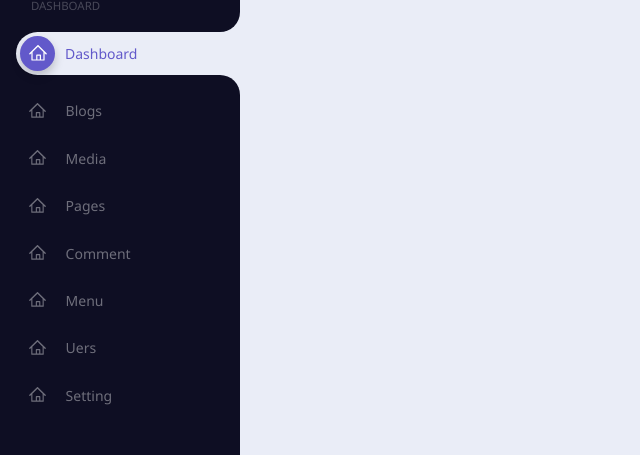
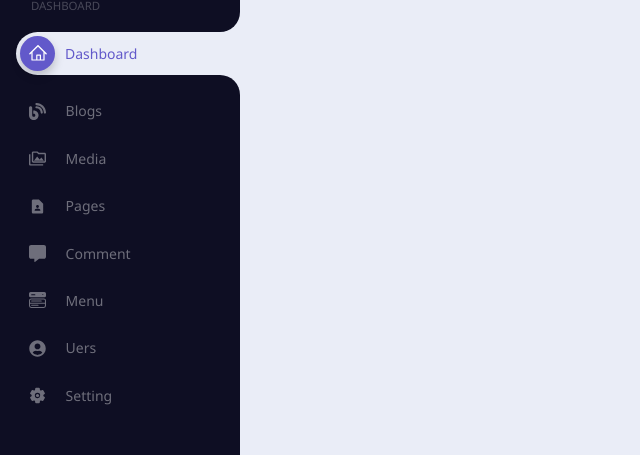
Before and after one commit to Bishal221/Brand-Particle, a React (Vite) app in the folder client/: page /admin in a window 1280 px wide. Shown: the part 92-547 px from the top of the page, without its empty margins (0-640 px from the left). Built offline with nearby package versions, Linux system fonts and the light colour scheme; sample sign-in values are in the browser's storage; a web font is replaced by a local one.

Commit message:
Auto saved

```diff
--- a/client/src/Admin/Components/AdminMenuItems.jsx
+++ b/client/src/Admin/Components/AdminMenuItems.jsx
@@ -1,25 +1,30 @@
 import { RxHome } from "react-icons/rx";
+import { FaBlog } from "react-icons/fa6";
+import { MdOutlinePermMedia } from "react-icons/md";
+import { MdContactPage } from "react-icons/md";
+import { FaCommentAlt } from "react-icons/fa";
+import { BsFillMenuButtonWideFill } from "react-icons/bs";
+import { FaUserCircle } from "react-icons/fa";
+import { IoSettings } from "react-icons/io5";
 
 export const Menu = [
     {
         id: 1,
         name: "Dashboard",
-        link: "",
-        icon: '',
         cat: "heading",
     },
     {
         id: 2,
         name: "Dashboard",
         link: "/admin",
-        icon: '',
+        icon: <RxHome />,
         cat: "menu",
     },
     {
         id: 3,
         name: "Blogs",
         link: "/admin",
-        icon: '',
+        icon: <FaBlog />,
         cat: "menu",
         submenu: [
             {
@@ -48,35 +53,35 @@ export const Menu = [
         id: 4,
         name: "Media",
         link: "/admin",
-        icon: '',
+        icon: <MdOutlinePermMedia />,
         cat: "menu",
     },
     {
         id: 5,
         name: "Pages",
         link: "/admin",
-        icon: '',
+        icon: <MdContactPage />,
         cat: "menu",
     },
     {
         id: 6,
         name: "Comment",
         link: "/admin",
-        icon: '',
+        icon: <FaCommentAlt />,
         cat: "menu",
     },
     {
         id: 7,
         name: "Menu",
         link: "/admin",
-        icon: '',
+        icon: <BsFillMenuButtonWideFill />,
         cat: "menu",
     },
     {
         id: 8,
         name: "Uers",
         link: "/admin",
-        icon: '',
+        icon: <FaUserCircle />,
         cat: "menu",
         submenu: [
             {
@@ -100,7 +105,7 @@ export const Menu = [
         id: 9,
         name: "Setting",
         link: "/admin",
-        icon: '',
+        icon: <IoSettings />,
         cat: "menu",
         submenu: [
             {
--- a/client/src/Admin/Components/SideBar.jsx
+++ b/client/src/Admin/Components/SideBar.jsx
@@ -36,16 +36,16 @@ const SideBar = () => {
                                 return (
                                     <>
                                         {menu.cat === 'heading' ? (
-                                            <li className='text-[#ffffff4d] text-[0.718rem] font-medium uppercase opacity-80 relative pt-3 pb-[0.2rem] px-[0.93rem]'>
+                                            <li key={menu.id} className='text-[#ffffff4d] text-[0.718rem] font-medium uppercase opacity-80 relative pt-3 pb-[0.2rem] px-[0.93rem]'>
                                                 <span>{menu.name}</span>
                                             </li>
                                         ) :
                                             (
-                                                <li onClick={()=> MenuOpen(menu)} className={menuActive === menu.id ? 'mt-[5px] p-0' : 'my-[5px]'}>
+                                                <li key={menu.id} onClick={()=> MenuOpen(menu)} className={menuActive === menu.id ? 'mt-[5px] p-0' : 'my-[5px]'}>
                                                     <Link to={''} className={menuActive === menu.id ? 'my-[15px] h-[43px] bg-[#eaedf7] p-[0.25rem] relative z-[1] mx-auto text-center rounded-tl-[30px] rounded-bl-[30px] border-[0] border-transparent w-full flex text-[.875rem] text-[#fff6] items-center no-underline font-normal before:absolute before:top-[-30px] before:z-[9] before:h-[30px] before:border-l-transparent before:border-t-transparent before:border-b-[transparent] before:bottom-0 before:rounded-br-[48px] before:border-e-[20px] before:right-0 before:border-[#0e0e23] after:content-[""] after:absolute after:z-0 after:h-[30px] after:border-l-transparent after:border-t-transparent after:border-b-[transparent] after:top-[43px] after:bottom-0 after:right-0 after:rounded-tl-none after:rounded-tr-[48px] after:rounded-bl-none after:rounded-br-none after:border-e-[20px] after:border-[#0e0e23]' : 'relative group flex items-center no-underline text-[.875rem] text-[#fff6] font-normal p-3 rounded-[0.688rem]'}>
                                                         <span className={menuActive === menu.id ? 'absolute top-[-30px] w-5 h-[60px] right-0 bg-[#eaedf7] ' : 'hidden'}></span>
                                                         <span className={menuActive === menu.id ? 'absolute top-[35px] w-5 h-[30px] right-0 bg-[#eaedf7] ' : 'hidden'}></span>
-                                                        <span className={menuActive === menu.id ? 'text-lg w-[35px] h-[35px] leading-[33px] text-center shadow-[0_5px_10px_#0003] text-white rounded-[50%] bg-[#6259ca] flex items-center justify-center mr-[10px]' : 'flex items-center transition-all duration-300 justify-center mr-[1.2rem] w-[1.15rem] h-[1.15rem] text-[1.063rem] text-center group-hover:fill-white text-[#fff6] group-hover:text-white fill-[#fff6] rounded-[0.688rem] hover:font-medium'}><RxHome /></span>
+                                                        <span className={menuActive === menu.id ? 'text-lg w-[35px] h-[35px] leading-[33px] text-center shadow-[0_5px_10px_#0003] text-white rounded-[50%] bg-[#6259ca] flex items-center justify-center mr-[10px]' : 'flex items-center transition-all duration-300 justify-center mr-[1.2rem] w-[1.15rem] h-[1.15rem] text-[1.063rem] text-center group-hover:fill-white text-[#fff6] group-hover:text-white fill-[#fff6] rounded-[0.688rem] hover:font-medium'}>{ menu.icon }</span>
                                                         <span className={menuActive === menu.id ? 'text-[#6259ca] font-normal relative text-[.875rem] leading-[1]' : 'whitespace-nowrap transition-all duration-300 group-hover:text-white text-[#fff6] relative text-sm leading-none align-middle hover:font-medium'}>{menu.name}</span>
                                                     </Link>
                                                     {(menu.submenu && subMenuActive && currentMenu === menu.id) &&
@@ -53,7 +53,7 @@ const SideBar = () => {
                                                             {menu.submenu.map((submenu, i) => {
                                                                 return (
                                                                     <>
-                                                                        <li onClick={()=>setMenuActive(menu.id)}>
+                                                                        <li key={menu.id} onClick={()=>setMenuActive(menu.id)}>
                                                                             <Link to={''} className='py-[0.45rem] pr-[1.6rem] hover:text-white hover:font-medium transition-all duration-300 text-[#fff6] inline-flex items-start'>
                                                                                 <span className='mr-[1rem] mt-[0.15rem]'><MdKeyboardDoubleArrowRight /></span>
                                                                                 <span className='text-[0.8rem]'>{ submenu.name }</span>
```
